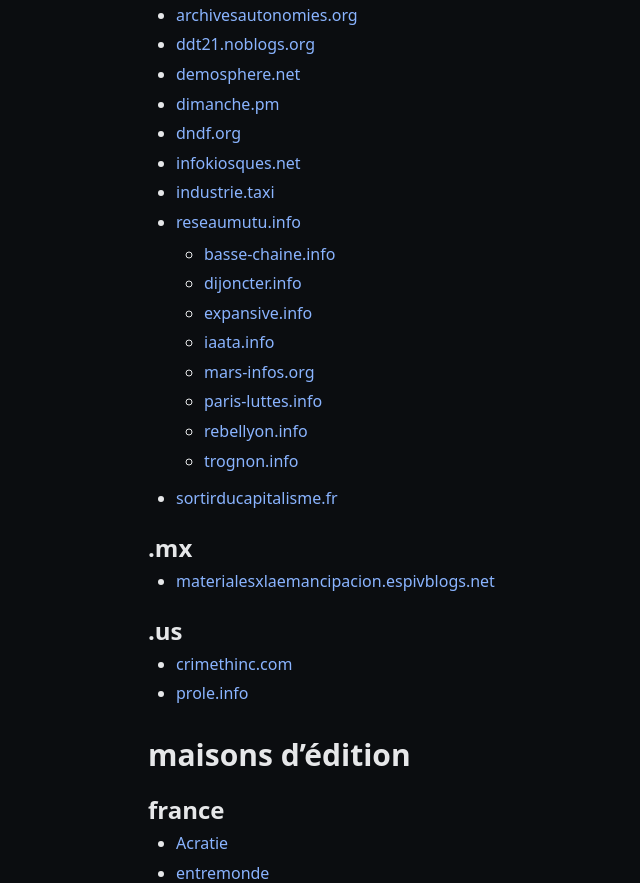
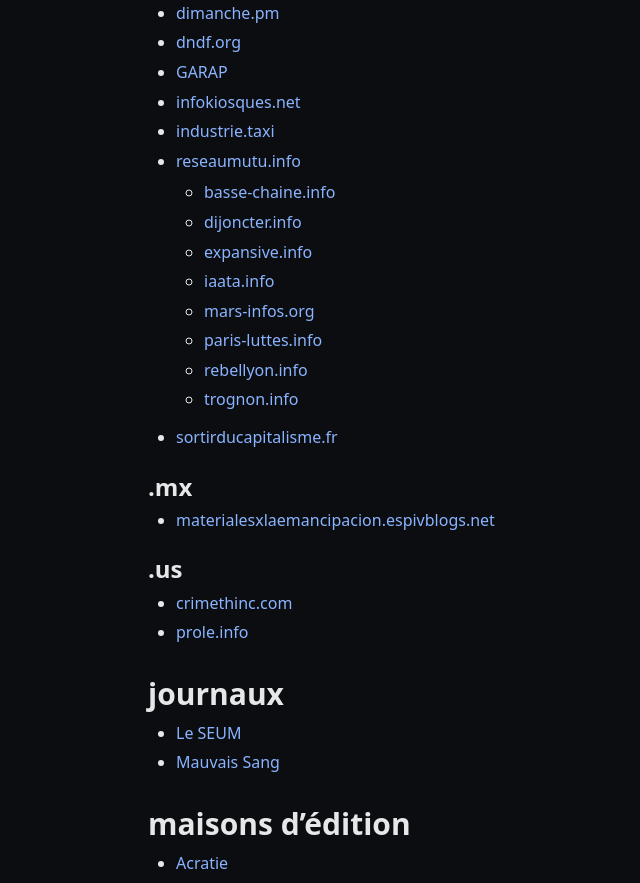
Before and after one commit to rriclet/taxi, a plain HTML site: page index.html in a window 1280 px wide. Shown: the part 1917-2800 px from the top of the page, without its empty margins (138-778 px from the left). Drawn offline with Linux system fonts and the light colour scheme.

Commit message:
Update index.html

```diff
--- a/index.html
+++ b/index.html
@@ -73,11 +73,6 @@
 		<h1>europe</h1>
 
 		<h2>france</h2>
-		<ul>
-			<li><a href="https://garap.org/" target="_blank" rel="noopener">GARAP</a></li>
-			<li><a href="https://seumrevolution.noblogs.org/" target="_blank" rel="noopener">Le SEUM</a></li>
-			<li><a href="https://mauvaissang.noblogs.org/" target="_blank" rel="noopener">Mauvais Sang</a></li>
-		</ul>
 
 		<h3>14 - Calvados</h3>
 		<ul>
@@ -173,6 +168,7 @@
 			<li><a href="http://demosphere.net/" target="_blank" rel="noopener">demosphere.net</a></li>
 			<li><a href="http://dimanche.pm" target="_blank" rel="noopener">dimanche.pm</a></li>
 			<li><a href="http://dndf.org" target="_blank" rel="noopener">dndf.org</a></li>
+			<li><a href="https://garap.org/" target="_blank" rel="noopener">GARAP</a></li>
 			<li><a href="http://infokiosques.net/" target="_blank" rel="noopener">infokiosques.net</a></li>
 			<li><a href="http://industrie.taxi" target="_blank" rel="noopener">industrie.taxi</a></li>
 			<li>
@@ -204,9 +200,15 @@
 			<li><a href="http://prole.info/" target="_blank" rel="noopener">prole.info</a></li>
 		</ul>
 
+		<h1>journaux</h1>
+
+		<ul>
+			<li><a href="https://seumrevolution.noblogs.org/" target="_blank" rel="noopener">Le SEUM</a></li>
+			<li><a href="https://mauvaissang.noblogs.org/" target="_blank" rel="noopener">Mauvais Sang</a></li>
+		</ul>
+
 		<h1>maisons d’édition</h1>
 
-		<h2>france</h2>
 		<ul>
 			<li><a href="https://editionsacratie.com/" target="_blank" rel="noopener">Acratie</a></li>
 			<li><a href="http://entremonde.net" target="_blank" rel="noopener">entremonde</a></li>
@@ -215,6 +217,7 @@
 		</ul>
 
 		<h1>radios</h1>
+
 		<ul>
 			<li><a href="https://www.youtube.com/@radio2k49" target="_blank" rel="noopener">Radio 2049</a></li>
 			<li><a href="https://www.radiomadmax.xyz/" target="_blank" rel="noopener">Radio Mad Max</a></li>
```
